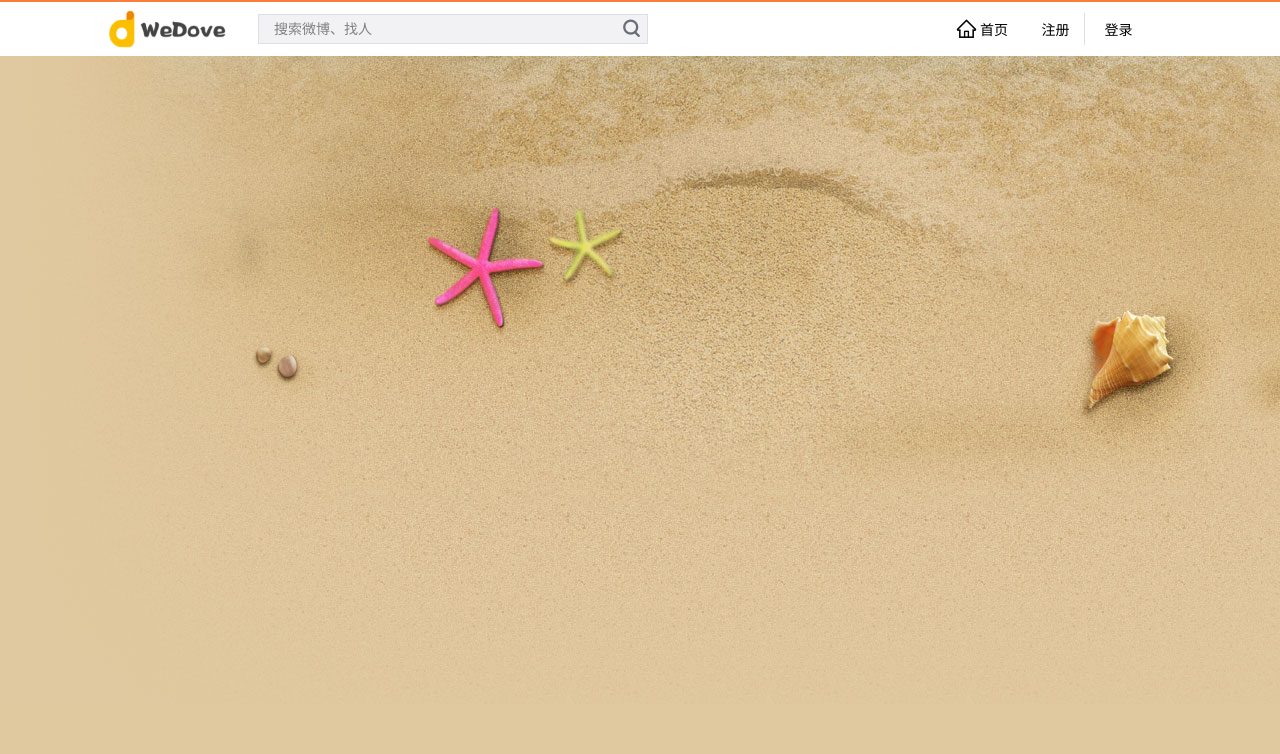
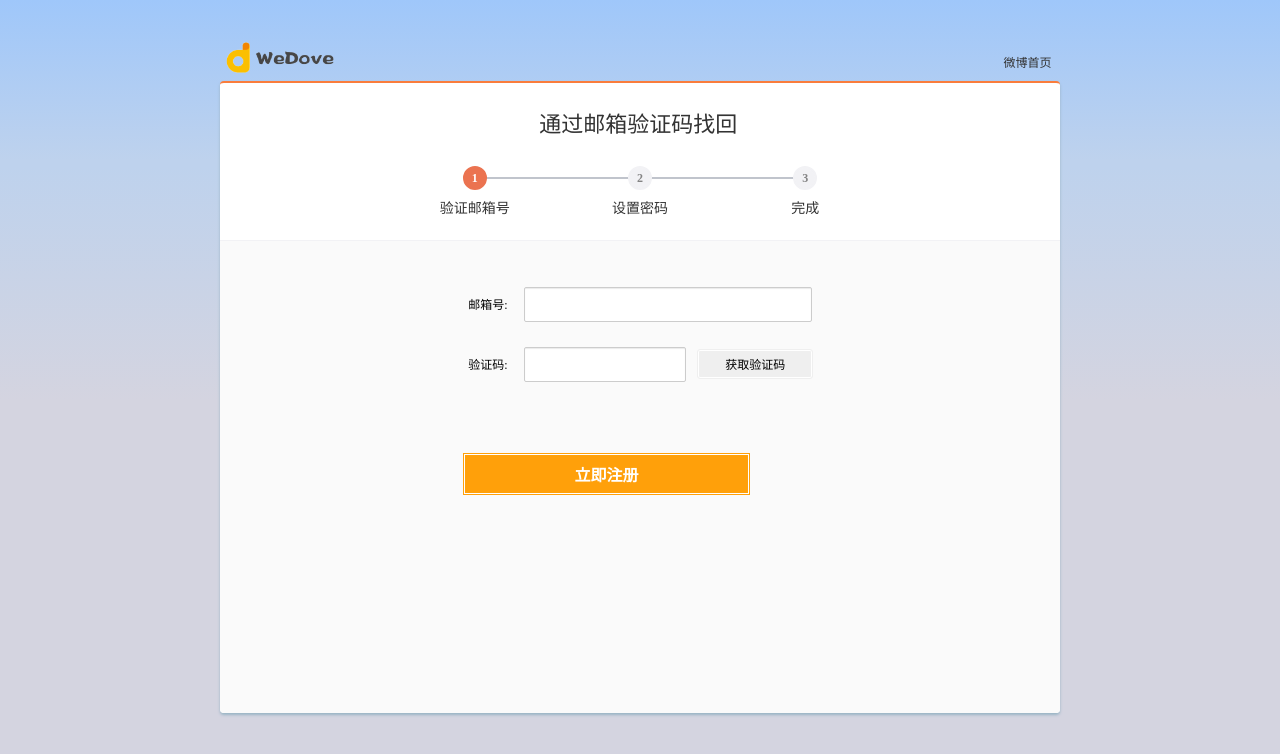
Before and after one commit to lilith0120/wedove, a Vue app: page /forget in a window 1280 px wide. Before the commit this address led to /. Shown: the top 754 px of the page. Built offline with nearby package versions, Linux system fonts and the light colour scheme.

Commit message:
找回密码静态

```diff
--- /dev/null
+++ b/src/components/Forget_pswd/Forget.vue
@@ -0,0 +1,367 @@
+<template>
+  <div id="forget">
+    <div id="r_header">
+      <img id="r_logo" src="../../assets/t_logo.png" />
+      <span id="f_home" @click="go_home">微博首页</span>
+    </div>
+
+    <div id="r_content">
+      <div id="r_title">通过邮箱验证码找回</div>
+
+      <div id="f_step">
+        <el-steps class="step" :active="0" align-center>
+          <el-step title="验证邮箱号"></el-step>
+          <el-step title="设置密码"></el-step>
+          <el-step title="完成"></el-step>
+        </el-steps>
+      </div>
+
+      <div id="r_body">
+        <div id="r_input">
+          <div class="input">
+            <span class="r_label">邮箱号:</span>
+            <input v-model="email" class="l_input" @focus="email_focus" @blur="email_blur" />
+          </div>
+
+          <div class="input">
+            <span class="r_label">验证码:</span>
+            <input v-model="code" class="l_input code_input" @focus="code_focus" @blur="code_blur" />
+            <button
+              class="code"
+              :class="{is: !isSend, isNot: isSend}"
+              @click="get_code"
+              :disabled="isSend"
+            >
+              <template v-if="!isSend">获取验证码</template>
+              <template v-else>{{time}}s后重新获取</template>
+            </button>
+          </div>
+
+          <button id="bot_btn" @click="register">立即注册</button>
+        </div>
+      </div>
+    </div>
+  </div>
+</template>
+
+<script>
+export default {
+  name: "Forget",
+
+  data() {
+    return {
+      email: "",
+      code: "",
+      time: 60,
+      isSend: false,
+      email_tip: false,
+      email_warn: false,
+      code_tip: false,
+      code_warn: false
+    };
+  },
+
+  methods: {
+    go_home() {
+      this.$router.push("/");
+    },
+
+    email_focus() {
+      this.email_tip = true;
+      this.email_warn = false;
+    },
+
+    email_blur() {
+      this.email_tip = false;
+      let reg = /^[A-Za-z0-9\u4e00-\u9fa5]+@[a-zA-Z0-9_-]+(\.[a-zA-Z0-9_-]+)+$/;
+      if (this.email == "" || !reg.test(this.email)) {
+        this.email_warn = true;
+      }
+    },
+
+    code_focus() {
+      this.code_tip = true;
+      this.code_warn = false;
+    },
+
+    code_blur() {
+      this.code_tip = false;
+      if (this.code == "") {
+        this.code_warn = true;
+      }
+    },
+
+    get_code() {
+      alert("send");
+      this.isSend = true;
+      // this.$axios({
+      //   method: "",
+      //   url: ""
+      // }).then(re => {
+      //   console.log(re);
+      // });
+
+      let clock = setInterval(() => {
+        this.time--;
+        if (this.time == 0) {
+          this.isSend = false;
+          this.time = 60;
+          clearInterval(clock);
+        }
+      }, 1000);
+    },
+
+    register() {
+      if (this.name == "") {
+        this.name_warn = true;
+      }
+
+      if (this.pswd == "") {
+        this.pswd_warn = true;
+      }
+
+      if (this.email == "") {
+        this.email_warn = true;
+      }
+
+      if (this.code == "") {
+        this.code_warn = true;
+      }
+
+      if (
+        this.name_warn ||
+        this.pswd_warn ||
+        this.email_warn ||
+        this.code_warn
+      ) {
+        return;
+      }
+
+      let data = {
+        username: this.name,
+        password: this.pswd,
+        email: this.email,
+        code: this.code
+      };
+
+      console.log(data);
+
+      // this.$axios({
+      //   method: "",
+      //   url: "",
+      //   data: data
+      // }).then(re => {
+      //   console.log(re);
+      // });
+    }
+  }
+};
+</script>
+
+<style scoped>
+#forget {
+  /* border: 1px red solid;
+  box-sizing: border-box; */
+  height: 100%;
+  width: 100%;
+  background-image: linear-gradient(
+    #9fc7fa 0%,
+    #bed2ed 20%,
+    #bed2ed 21%,
+    #d4d4e0 50%,
+    #d4d4e0 51%,
+    #d4d4e0 100%
+  );
+  /* background-image: linear-gradient(
+    #bed2ed 0%,
+    #d4d4e0 50%,
+    #d4d4e0 51%,
+    #d4d4e0 100%
+  ); */
+  overflow: hidden;
+}
+
+#r_header {
+  /* border: 1px red solid;
+  box-sizing: border-box; */
+  display: flex;
+  justify-content: space-between;
+  align-items: flex-end;
+  margin: 0.1% auto;
+  margin-top: 2.7%;
+  width: 840px;
+}
+
+#r_logo {
+  width: 120px;
+}
+
+#f_home {
+  margin-right: 1%;
+  margin-bottom: 1%;
+  font-size: 12px;
+  color: #333;
+}
+
+#f_home:hover {
+  cursor: pointer;
+  color: #eb7350;
+}
+
+#r_content {
+  border-top: 2px #fa7d3c solid;
+  box-sizing: border-box;
+  margin: 0 auto;
+  width: 840px;
+  height: 79%;
+  overflow: hidden;
+  border-radius: 4px;
+  background-color: #fff;
+  box-shadow: 0px 2px 3px #98b4c4;
+}
+
+#r_title {
+  margin: 3% auto;
+  font-size: 22px;
+  color: #333;
+  line-height: 33px;
+  width: 24%;
+}
+
+#f_step {
+  /* border: 1px red solid;
+  box-sizing: border-box; */
+  width: 59%;
+  margin: 0 auto;
+  margin-bottom: 2%;
+}
+
+#r_body {
+  border-top: 1px #f2f2f5 solid;
+  box-sizing: border-box;
+  height: 80%;
+  font-size: 14px;
+  background-color: #fafafa;
+}
+
+#r_input {
+  /* border: 1px red solid;
+  box-sizing: border-box; */
+  margin-top: 4%;
+  width: 100%;
+  display: flex;
+  flex-direction: column;
+}
+
+.input {
+  width: 100%;
+  margin: 1.5% 0;
+  text-align: center;
+  /* border: 1px red solid;
+  box-sizing: border-box; */
+}
+
+.r_label {
+  /* border: 1px red solid;
+  box-sizing: border-box; */
+  /* display: inline-block;
+  width: 27.5%; */
+  font-size: 12px;
+  /* text-align: right;
+  margin-right: 1.5%; */
+}
+
+.l_input {
+  border: 1px #ccc solid;
+  border-radius: 2px;
+  margin-left: 2%;
+  height: 33px;
+  width: 34%;
+  box-shadow: 0px 1px 1px 0px #eaeaea inset;
+}
+
+.code_input {
+  width: 19%;
+}
+
+.code {
+  margin-left: 1.5%;
+  width: 13.5%;
+  height: 28px;
+  font-size: 12px;
+  border: 1px #fff solid;
+  box-sizing: border-box;
+  border-radius: 2px;
+  outline: 1px #efefef solid;
+}
+
+.is:hover {
+  cursor: pointer;
+  color: #fff;
+  background-color: #eb7350;
+  outline-color: #eb7350;
+}
+
+.isNot:hover {
+  cursor: no-drop;
+}
+
+.l_input:focus {
+  outline: none;
+  border: 1px #eb7350 solid;
+}
+
+#bot_btn {
+  margin-top: 7%;
+  margin-left: 29%;
+  width: 34%;
+  height: 40px;
+  font-size: 16px;
+  font-weight: bold;
+  color: #fff;
+  background-color: #ffa00a;
+  border: 1px #fff solid;
+  outline: 1px #ffa00a solid;
+}
+
+#bot_btn:hover {
+  cursor: pointer;
+  background-color: #ffb941;
+}
+</style>
+
+<style>
+.el-step__title {
+  font-size: 14px;
+}
+
+.el-step__icon {
+  font-size: 12px;
+}
+
+.el-step__title.is-finish,
+.el-step__title.is-process,
+.el-step__title.is-wait {
+  color: #333;
+  font-weight: inherit;
+}
+
+.el-step__head.is-finish,
+.el-step__head.is-process {
+  color: #fff;
+  border-color: #eb7350;
+}
+
+.el-step__head.is-wait {
+  color: #848484;
+  border-color: #f2f2f5;
+}
+
+.el-step__head.is-wait .el-step__icon.is-text {
+  background-color: #f2f2f5;
+}
+
+.el-step__icon.is-text {
+  background-color: #eb7350;
+}
+</style>
--- a/src/components/Home/Home.vue
+++ b/src/components/Home/Home.vue
@@ -2,7 +2,6 @@
   <div id="home" @scroll.passive="get_top($event)">
     <Header :class="{isTop: !isTop}"></Header>
     <!-- <router-view></router-view> -->
-    <div style="height:200%"></div>
     <el-backtop target="#home">
       <div id="back">
         <span class="iconfont icon-back"></span>
@@ -50,7 +49,7 @@ export default {
   width: 100%;
   z-index: 10;
   overflow: auto;
-  background-image: url("../../assets/page.jpg");
+  background: url("../../assets/page.jpg") scroll;
   background-repeat: no-repeat;
   background-color: #e0c99f;
 }
--- a/src/components/Login/Login.vue
+++ b/src/components/Login/Login.vue
@@ -23,7 +23,7 @@
 
     <div id="remark">
       <el-checkbox class="check" v-model="remember">记住我</el-checkbox>
-      <span id="f_pswd" @click="forget_pswd">忘记密码</span>
+      <a id="f_pswd" href="/forget">忘记密码</a>
     </div>
 
     <div slot="footer" id="footer">
@@ -139,10 +139,6 @@ export default {
       // }
       //   }
       // });
-    },
-
-    forget_pswd() {
-      alert(233);
     }
   }
 };
@@ -189,6 +185,11 @@ export default {
   padding-left: 10%;
 }
 
+#f_pswd {
+  color: #333;
+  text-decoration: none;
+}
+
 #f_pswd:hover {
   cursor: pointer;
   color: #ff8140;
--- a/src/router/router.js
+++ b/src/router/router.js
@@ -7,6 +7,7 @@ Vue.use(VueRouter)
 // 引入组件
 const home = () => import('../components/Home/Home')
 const register = () => import('../components/Register/Register')
+const forget = () => import('../components/Forget_pswd/Forget')
 
 const router = new VueRouter({
     mode: 'history',
@@ -21,6 +22,11 @@ const router = new VueRouter({
             path: '/register',
             component: register,
             name: 'register'
+        },
+        {
+            path: '/forget',
+            component: forget,
+            name: 'forget'
         }
     ]
 })
@@ -28,7 +34,8 @@ const router = new VueRouter({
 router.beforeEach((to, from, next) => {
     if (store.state.token != ""
         || to.path == '/'
-        || to.path == '/register') {
+        || to.path == '/register'
+        || to.path == '/forget') {
         next()
     }
     else {
```
